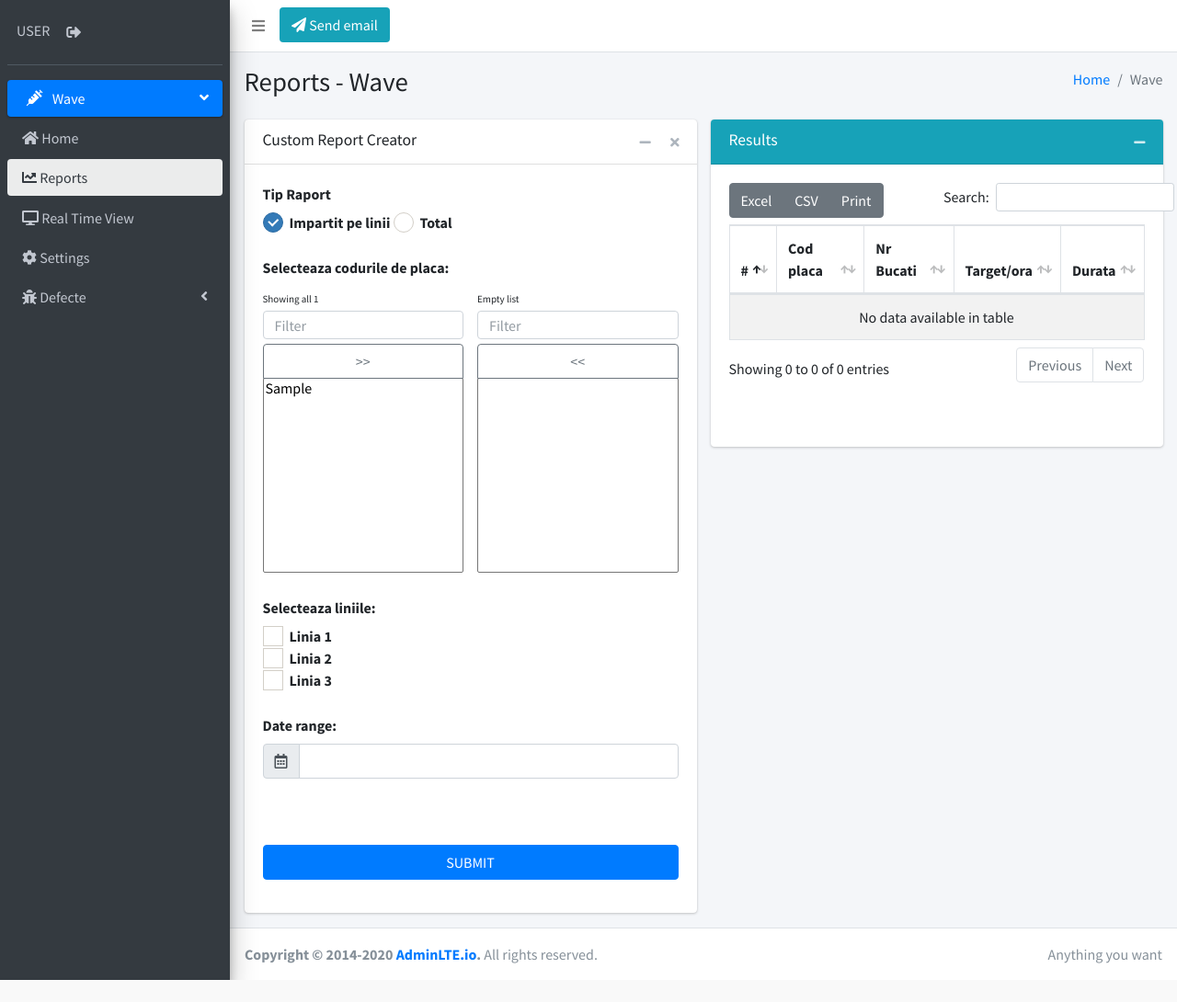
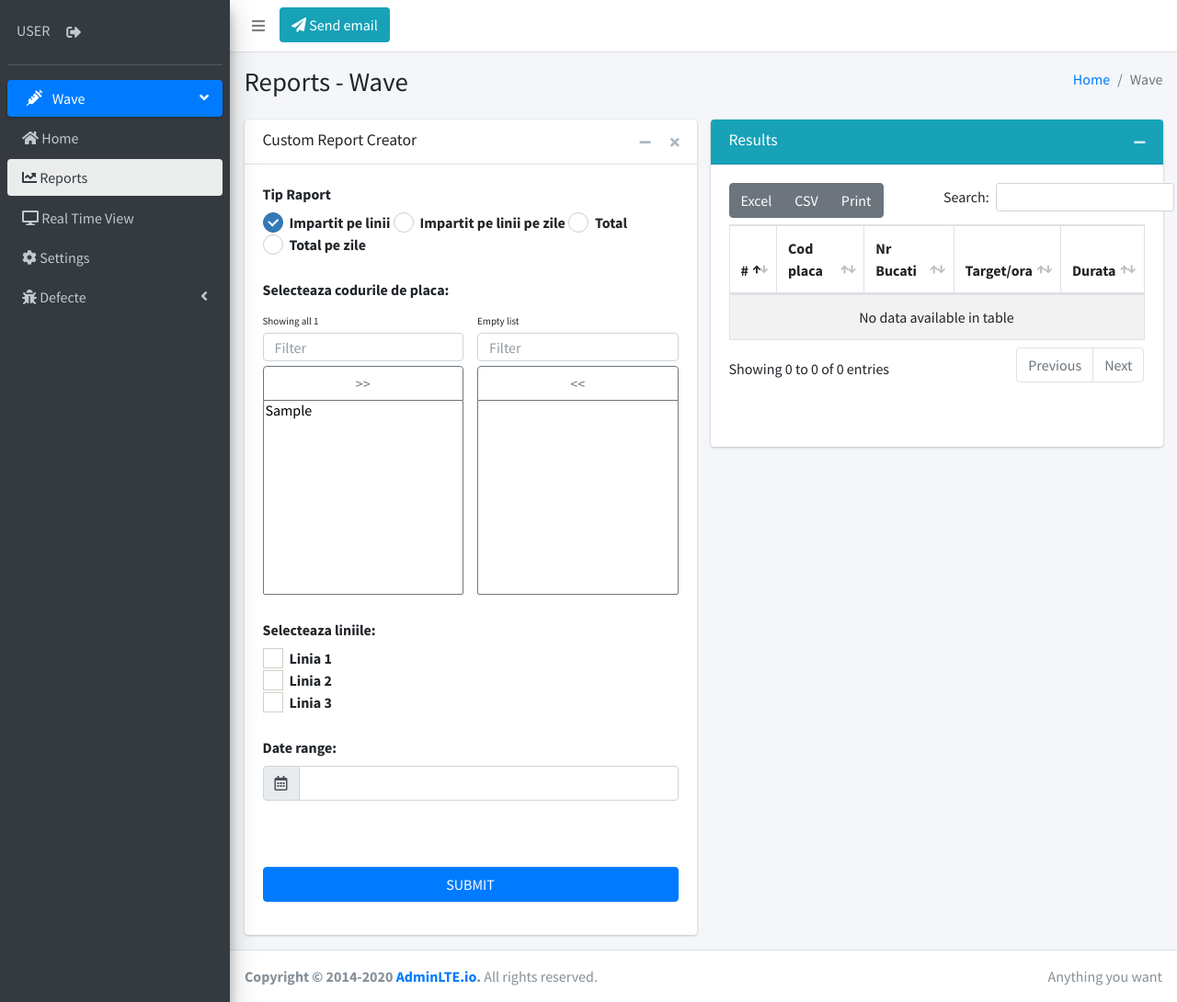
Before and after one commit to andreicampean31/nord-manage, a Django app: page /wave/reports/ in a window 1280 px wide. Shown: the whole page at 92% size. Before the commit the page ends 1066 px from the top, so only its background shows below. Run offline with Django 3.2, Linux system fonts and the light colour scheme; tables that the repository leaves empty hold one stand-in row (values such as "Sample post"); lists and menus that the app fills with data are empty; some libraries are stand-ins or nearby versions.

Commit message:
raport total pe zile

```diff
--- a/nord_manage/wave/templates/wave/reports.html
+++ b/nord_manage/wave/templates/wave/reports.html
@@ -46,9 +46,21 @@
               </label>
             </div>
             <div class="icheck-primary d-inline">
+              <input type="radio" id="radioSplitZile" name="Tip" value="split-zile" onclick="deactivateLineSelection()" >
+              <label for="radioSplitZile">
+                Impartit pe linii pe zile
+              </label>
+            </div>
+            <div class="icheck-primary d-inline">
               <input type="radio" id="radioTotal" value="total" name="Tip" onclick="deactivateLineSelection()">
               <label for="radioTotal">
                 Total
+              </label>
+            </div>
+            <div class="icheck-primary d-inline">
+              <input type="radio" id="radioTotalZile" value="total-zile" name="Tip" onclick="deactivateLineSelection()">
+              <label for="radioTotalZile">
+                Total pe zile
               </label>
             </div> </br></br>
             <label for="lista_coduri">Selecteaza codurile de placa:</label>
@@ -127,6 +139,9 @@
               <th>Durata</th>
               <th>Norma</th>
               <th>Eficienta</th>
+              {% if tip == 3 %}
+              <th>Data</th>
+              {% endif %}
             </tr>
           </thead>
           <tbody>
@@ -144,6 +159,9 @@
               <td>{{i.durata}}</td>
               <td>{{i.norma}}</td>
               <td>{{i.eficienta}}</td>
+              {% if tip == 3 %}
+              <td>{{ i.data }}</td>
+              {% endif %}
             </tr>
             {% endif %}
             {% endfor %}
@@ -257,7 +275,7 @@
 <script>
   function deactivateLineSelection() {
 
-    if (document.getElementById('radioTotal').checked) {
+    if (document.getElementById('radioTotal').checked || document.getElementById('radioTotalZile').checked) {
       document.getElementById('checkboxL1').disabled = true;
       document.getElementById('checkboxL2').disabled = true;
       document.getElementById('checkboxL3').disabled = true;
--- a/nord_manage/wave/views.py
+++ b/nord_manage/wave/views.py
@@ -1,17 +1,18 @@
+import datetime
+from math import floor
 from typing import DefaultDict
+
+from django.core.mail import EmailMultiAlternatives, send_mail
+from django.db import connection
+from django.db.models import Count, F
+from django.http import HttpResponse, HttpResponseRedirect, JsonResponse
 from django.shortcuts import render
-from .models import Productie, Date_Placi
-from django.db.models import Count, F
-from django.db import connection
-from django.http import JsonResponse
+from django.template.loader import get_template
+from django.utils import timezone
 from nord_manage.settings import EMAIL_HOST_USER
-from django.core.mail import send_mail, EmailMultiAlternatives
-from django.template.loader import get_template
-from django.http import HttpResponse, HttpResponseRedirect
-from django.utils import timezone
-import datetime
-from .forms import DatePlaciForm, CustomReportForm
-from math import floor
+
+from .forms import CustomReportForm, DatePlaciForm
+from .models import Date_Placi, Productie
 
 
 def date_loop(start_date, end_date):
@@ -26,8 +27,9 @@
     total_count = [0] * len(entries)
     # print(entries)
     final_array = [None]
+    #date = entries[0]['data']
     for i in entries:
-
+        #print()
         cod_placa = i['cod_placa__cod_placa']
         total = i['total']
         linie = i['linie_productie']
@@ -80,6 +82,14 @@
                     'total': total_count_cleaned[k],
                     'target': floor(60/target[0]['min_placa']),
                     'linia': linie
+                }
+            elif tip_interogare == 'raport-zile':
+                final_array[k] = {
+                    'cod_placa': coduri_placi_cleaned[k],
+                    'total': total_count_cleaned[k],
+                    'target': floor(60/target[0]['min_placa']),
+                    #'linia': linie,
+                    'data': i['data']
                 }
     return final_array
 
@@ -361,6 +371,8 @@
             end_date = datetime.datetime.strptime(
                 str_end_date, '%d/%m/%Y %H:%M:%S').strftime('%Y-%m-%d %H:%M:%S')
 
+            print(start_date)
+            print(end_date)
             custom_report = []
 
             first_date = datetime.datetime.strptime(
@@ -390,9 +402,10 @@
                             for k in range(0, len(entries)):
                                 first_entry = Productie.objects.filter(cod_placa_id__cod_placa=entries[k]['cod_placa__cod_placa'], data__date=date).values(
                                     'cod_placa_id__cod_placa', 'data').first()
+                                #print(first_entry)
                                 last_entry = Productie.objects.filter(cod_placa_id__cod_placa=entries[k]['cod_placa__cod_placa'], data__date=date).values(
                                     'cod_placa_id__cod_placa', 'data').last()
-
+                                #print(last_entry)
                                 if first_entry != None and last_entry != None:
                                     durata = last_entry['data'] - first_entry['data']
                                     for j in range(0, len(custom_report)):
@@ -440,8 +453,10 @@
                         for k in range(0, len(entries)):
                             first_entry = Productie.objects.filter(cod_placa_id__cod_placa=entries[k]['cod_placa__cod_placa'], data__date=date).values(
                                 'cod_placa_id__cod_placa', 'data').first()
+                            print(first_entry)
                             last_entry = Productie.objects.filter(cod_placa_id__cod_placa=entries[k]['cod_placa__cod_placa'], data__date=date).values(
                                 'cod_placa_id__cod_placa', 'data').last()
+                            print(last_entry)
 
                             if first_entry != None and last_entry != None:
                                 durata = last_entry['data'] - first_entry['data']
@@ -468,7 +483,67 @@
                             custom_report[j]['durata']).split(".")[0]
 
                     #print(custom_report[j]['eficienta'])
+            elif tip_raport == 'total-zile':
+                tip_raport = 3
 
+                previous_len = 0
+                for date in date_loop(first_date, last_date + datetime.timedelta(days=1)):
+                    #print(date)
+                    entries = Productie.objects.filter(cod_placa_id__cod_placa__in=lista_coduri, data__date=date).values(
+                        'cod_placa__cod_placa', 'multi_factor', 'linie_productie', 'data').annotate(total=Count('cod_placa')*F('multi_factor')).order_by('cod_placa_id')
+
+
+                    #print(list(entries))
+                    #print("----")
+                    custom_report += count_total_productie(entries, 'raport-zile')
+
+                    print("report-------")
+                    print(custom_report)
+                    if custom_report != [None]:
+                        for j in range(previous_len, len(custom_report)):
+                            custom_report[j]['durata'] = datetime.timedelta(hours=0)
+
+                        #for date in date_loop(first_date, last_date + datetime.timedelta(days=1)):
+                            # print(date)
+
+                        for k in range(previous_len, len(custom_report)):
+                            first_entry = Productie.objects.filter(cod_placa_id__cod_placa=custom_report[k]['cod_placa'], data__date=date).values(
+                                'cod_placa_id__cod_placa', 'data').first()
+                            print("first entry-------")
+                            print(first_entry)
+                            last_entry = Productie.objects.filter(cod_placa_id__cod_placa=custom_report[k]['cod_placa'], data__date=date).values(
+                                'cod_placa_id__cod_placa', 'data').last()
+                            print("last entry-------")
+                            print(last_entry)
+                            if first_entry != None and last_entry != None:
+                                durata = last_entry['data'] - first_entry['data']
+                                print("durata:")
+                                print(durata)
+                                for j in range(0, len(custom_report)):
+                                    if custom_report[j]['cod_placa'] == custom_report[k]['cod_placa'] and custom_report[j]['data'] == custom_report[k]['data']:
+                                        custom_report[j]['durata'] += durata
+
+
+                        for j in range(previous_len, len(custom_report)):
+                            custom_report[j]['norma'] = (custom_report[j]['total']*datetime.timedelta(minutes=60))/custom_report[j]['target']
+
+                            custom_report[j]['data'] = str(custom_report[j]['data']).split(" ")[0]
+                            if custom_report[j]['durata'].total_seconds()*1000 >= 1000:
+                                #print(custom_report[j]['cod_placa'])
+                                #print(custom_report[j]['durata'])
+                                custom_report[j]['eficienta']=((custom_report[j]['norma'].total_seconds()/3600)*100)/(custom_report[j]['durata'].total_seconds()/3600)
+                            else:
+                                #print(custom_report[j]['cod_placa'])
+                                #print(custom_report[j]['durata'])
+                                custom_report[j]['eficienta'] = 0
+
+                            custom_report[j]['eficienta']=str(round(custom_report[j]['eficienta'],2)) + "%"
+                            custom_report[j]['norma']=str(
+                                custom_report[j]['norma']).split(".")[0]
+                            custom_report[j]['durata']=str(
+                                custom_report[j]['durata']).split(".")[0]
+                    previous_len = len(custom_report)
+                #print(custom_report)
             lista_placi=Date_Placi.objects.order_by(
                 'cod_placa').values('cod_placa')
 
@@ -492,4 +567,5 @@
                 'tip': tip_raport
             }
 
+            #print(context['result'])
             return render(request, 'wave/reports.html', context)
```
